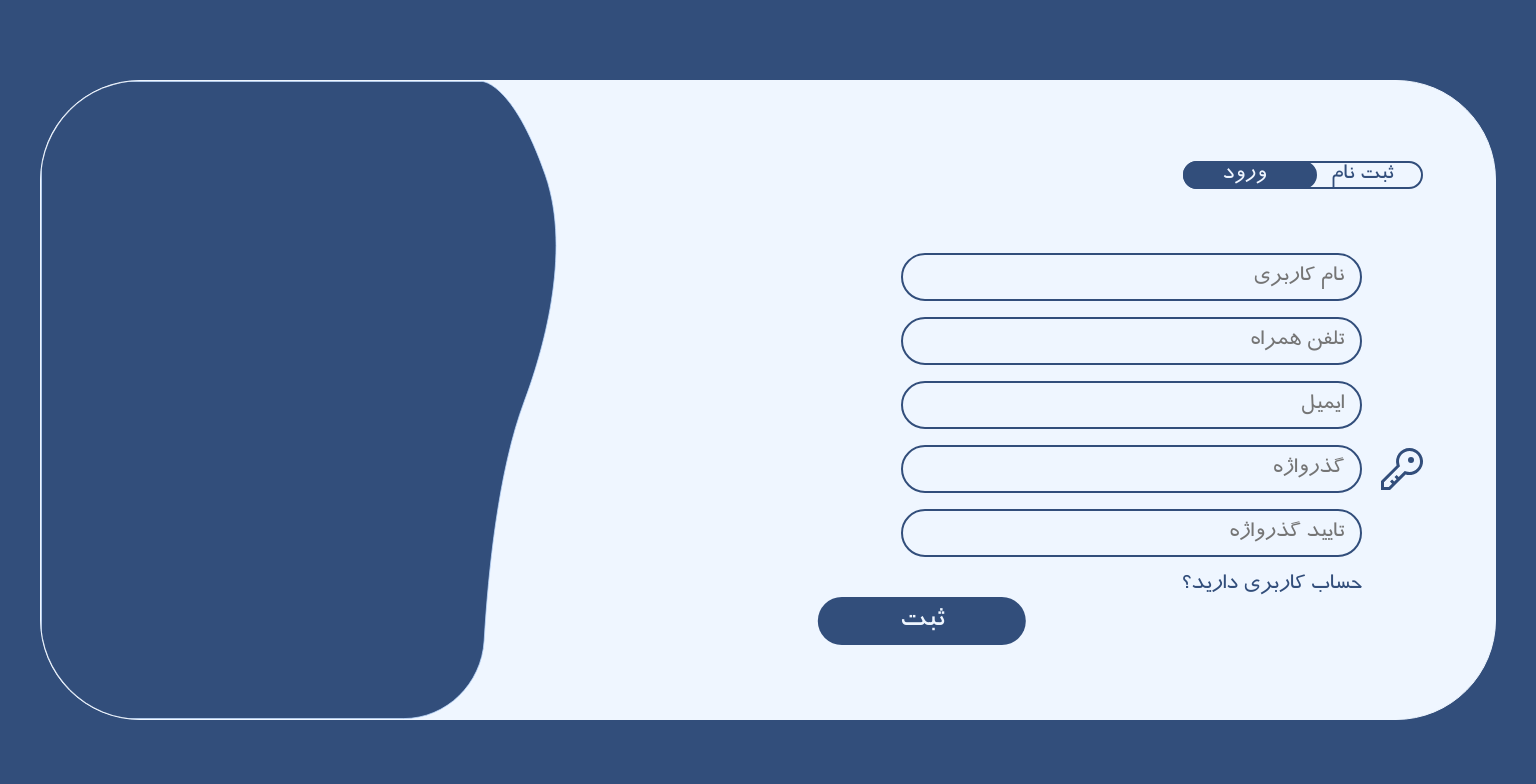
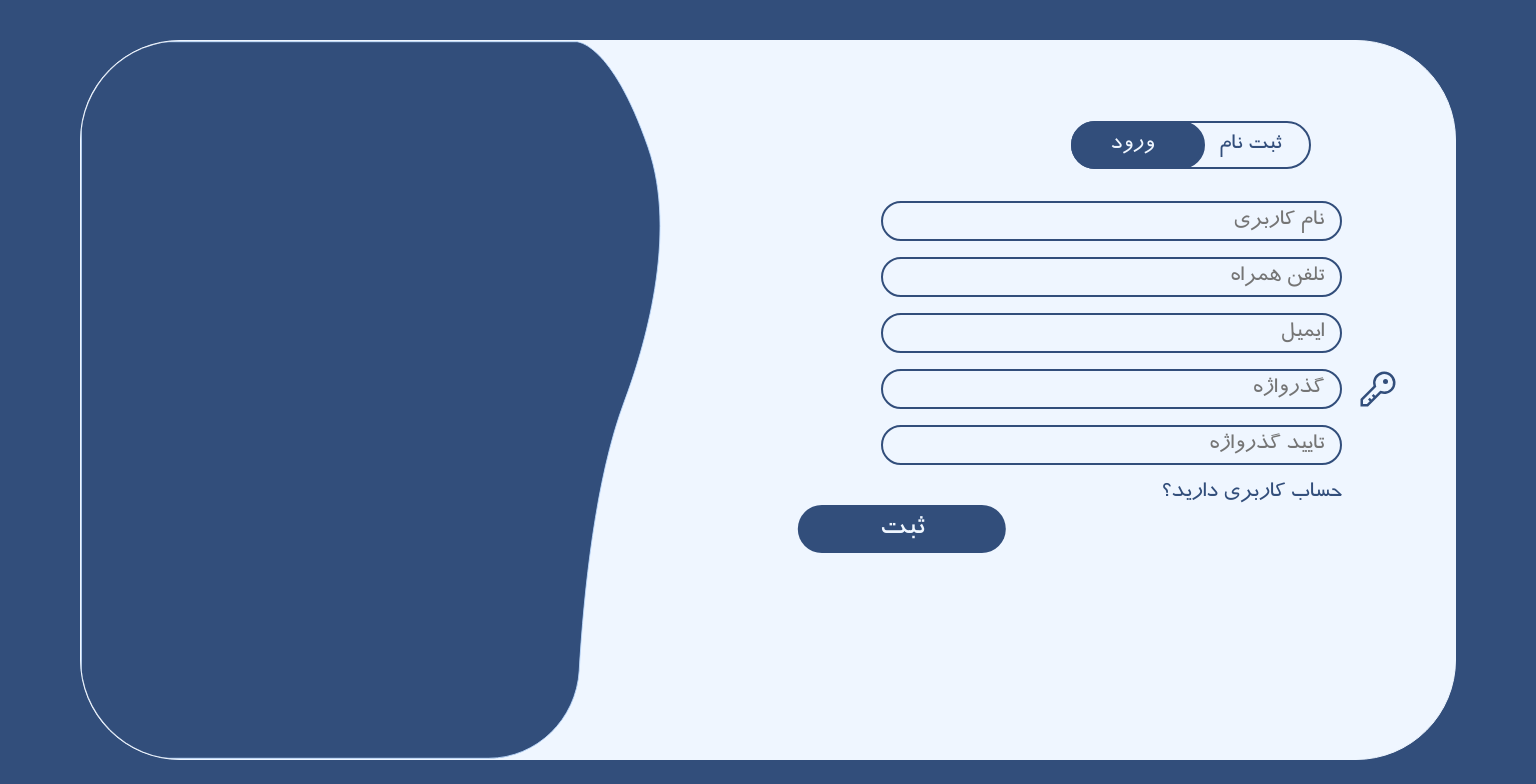
Before and after one commit to Navid079/Project, a React (Create React App) app in the folder frontend/: page / in a window 1536 px wide. Shown: the top 784 px of the page. Built offline with nearby package versions, Linux system fonts and the light colour scheme; some icons are missing.

Commit message:
bugs fixed

```diff
--- a/frontend/src/pages/Index/Index.css
+++ b/frontend/src/pages/Index/Index.css
@@ -7,7 +7,7 @@
 
 .index__wave {
   width: 100%;
-  height: calc(288 / 320 * 100vw);
+  height: calc(288 / 360 * 100vw);
   background-image: url(../../images/wave-mobile.svg);
   background-repeat: no-repeat;
   background-position: bottom;
@@ -115,15 +115,27 @@
   }
   .index__body {
     width: 50%;
+    overflow-y: auto;
   }
+  /* Hide scrollbar for Chrome, Safari and Opera */
+  .index__body::-webkit-scrollbar {
+    display: none;
+  }
+
+  /* Hide scrollbar for IE, Edge and Firefox */
+  .index__body {
+    -ms-overflow-style: none; /* IE and Edge */
+    scrollbar-width: none; /* Firefox */
+  }
+
   .index__toggle {
     margin-top: 5rem;
-    margin-bottom: 3rem;
     align-self: flex-end;
     transform: translateX(-30%);
   }
   .index__signup-txt-input {
     --txt-width: 30vw;
+    --txt-height: 2.5rem;
   }
   .index__signup-link {
     width: 30vw;
@@ -137,10 +149,18 @@
   }
 }
 
-@media screen and (min-width: 1440px) {
+@media screen and (min-width: 1366px) {
   .index__wave {
     background-size: contain;
     background-position: left;
+  }
+  .index__toggle {
+    transform: translateX(-60%);
+  }
+  .index {
+    height: 90vh;
+    width: calc(100vw - 20vh);
+    border-radius: 100px;
   }
 }
 
```
